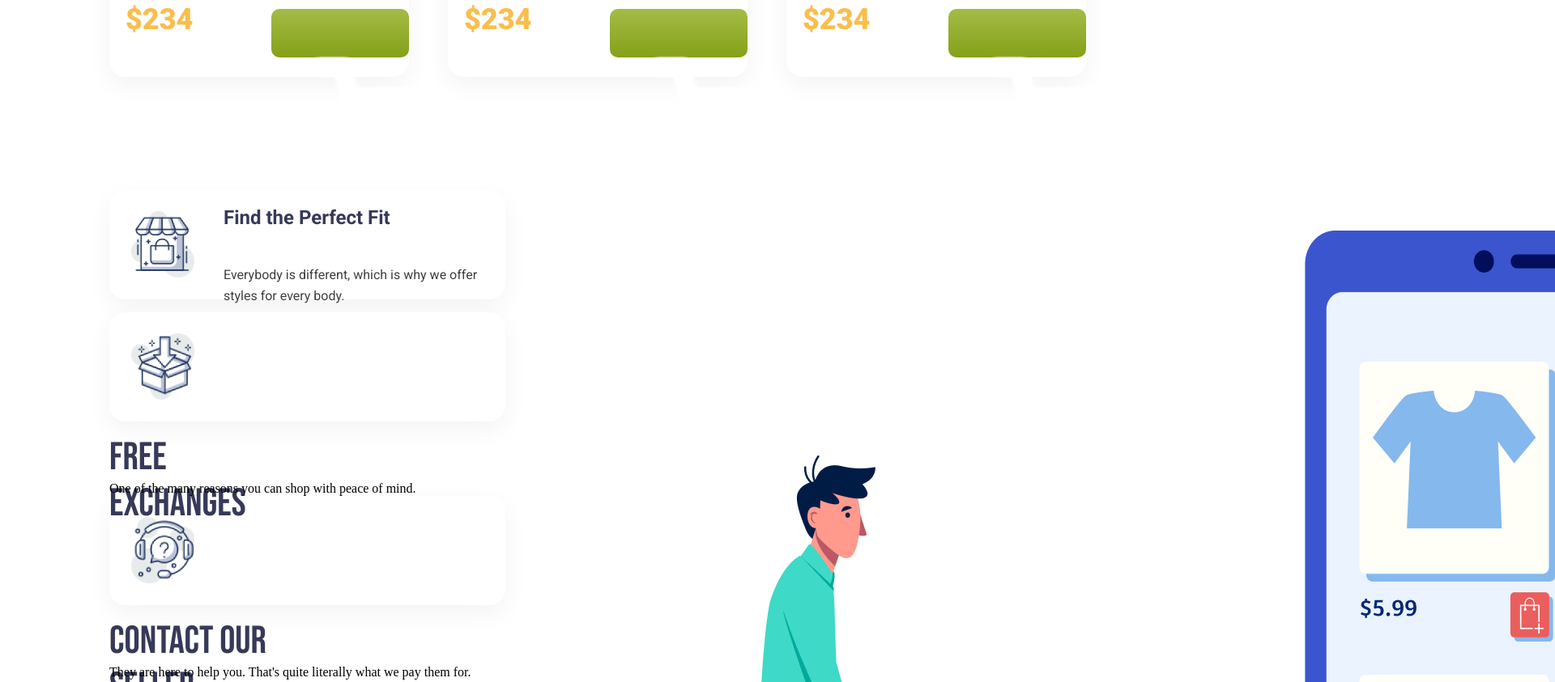
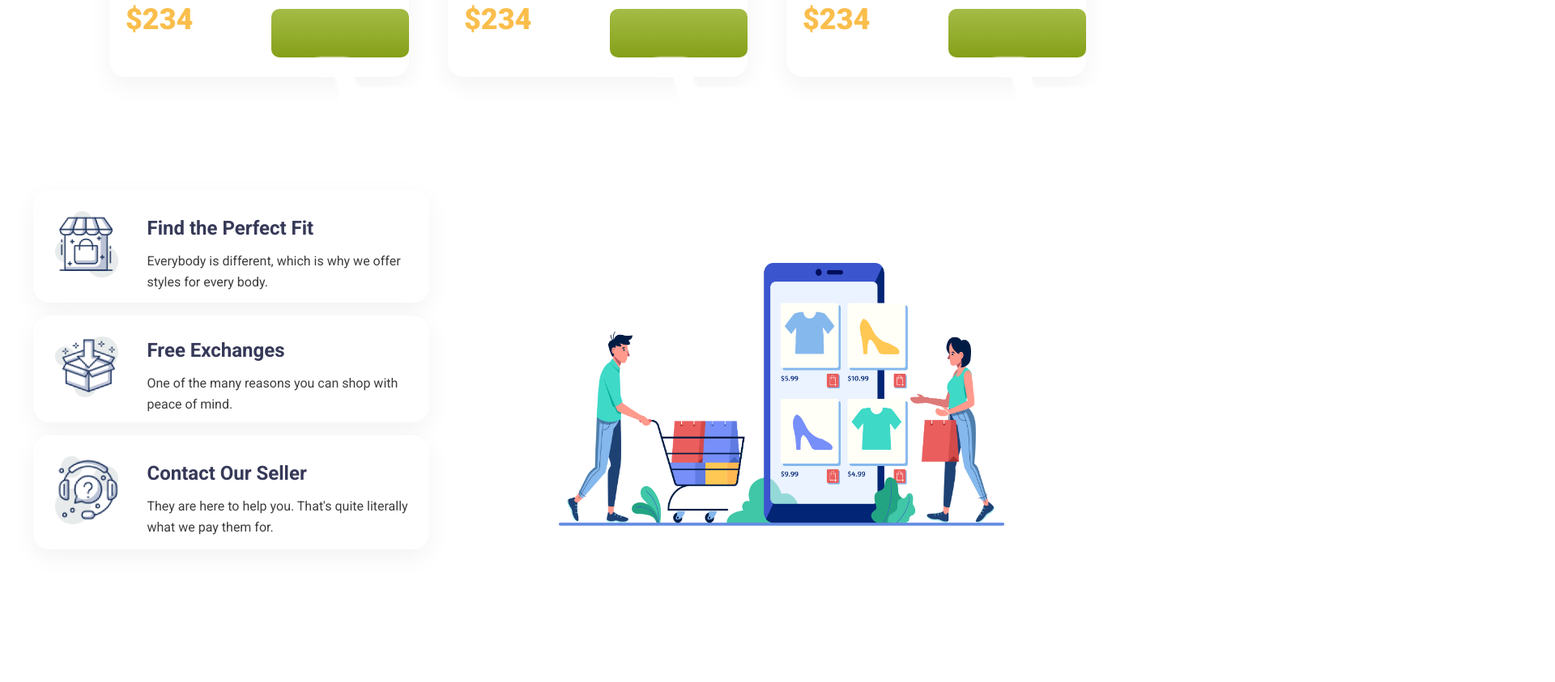
Before and after one commit to rafidahm/Genz-FASHION, a plain HTML site: page index.html in a window 1280 px wide. Shown: the part 1984-2827 px from the top of the page at 81% size, 1920 px wide, since content can reach past the window. Drawn offline with Linux system fonts and the light colour scheme.

Commit message:
Fixed the Footer Section

```diff
--- a/index.html
+++ b/index.html
@@ -172,10 +172,47 @@
             </div>
           </section>
 
-              <!-- <footer class="footer-main"> -->
-      <section class="footer">
+          <section class="facilities-section">
+            <div>
+              <div class="icons-div">
+                <div><img src="/icons/house.png" alt="" /></div>
+                <div>
+                  <h6>Find the Perfect Fit</h6>
+                  <p>
+                    Everybody is different, which is why we offer styles for every
+                    body.
+                  </p>
+                </div>
+              </div>
+
+              <div class="icons-div">
+                <div><img src="/icons/box.png" alt="" /></div>
+                <div>
+                  <h6>Free Exchanges</h6>
+                  <p>One of the many reasons you can shop with peace of mind.</p>
+                </div>
+              </div>
+              <div class="icons-div">
+                <div><img src="/icons/question.png" alt="" /></div>
+                <div>
+                  <h6>Contact Our Seller</h6>
+                  <p>
+                    They are here to help you. That's quite literally what we pay
+                    them for.
+                  </p>
+                </div>
+              </div>
+            </div>
+
+            <div class="shopping-div">
+              <img src="/images/shopping.png" alt="" />
+            </div>
+          </section>
+
+          <!-- <footer class="footer-main"> -->
+      <!-- <section class="footer">
         <div>
-        <div class="f-icon">
+        <div class="ficon">
           <div>
           <img src="/icons/house.png" class="f-img" alt="">
           </div>
@@ -188,7 +225,7 @@
 
 
           <div>
-            <div class="f-icon">
+            <div class="ficon">
           <img src="/icons/box.png" class="f-img"  alt="">
         </div>
         <div>
@@ -199,7 +236,7 @@
       </div>
 
       <div>
-        <div class="f-icon">
+        <div class="ficon">
           <img src="/icons/question.png" class="f-img"  alt=""> </div>
           <div>
           <h3>Contact Our Seller</h3>
@@ -209,10 +246,10 @@
       </div>
     </div>
 
-    <div class="f-icon2">
+    <div class="ficon2">
       <img src="/images/shopping.png" class="footer-img" alt="shopping-img">
     </div>
-      </section>
+      </section> -->
 
     </main>
 
--- a/style.css
+++ b/style.css
@@ -206,52 +206,49 @@ main h2 {
 }
 
 
-
-.footer{
+.facilities-section {
   display: flex;
   margin: 130px 135px 185px 135px;
+  justify-content: center;
+  align-items: center;
 }
 
-.f-icon img{
-  width: 78px;
-  height: 82px;
-  flex-shrink: 0;
-  background-color: url(<path-to-image>) lightgray 50% / cover no-repeat;
-  padding: 26px 36px 27px 27px;
-}
-.f-icon2{
+.shopping-div img {
   width: 550px;
   margin-top: 50px;
 }
-
-.f-icon{
+.icons-div {
   display: flex;
+  justify-content: center;
+  align-items: center;
   width: 489px;
-  height: 135px;
   border-radius: 20px;
   background-color: #fff;
   box-shadow: 0 10px 30px 0 rgba(0, 0, 0, 0.05);
   margin-bottom: 16px;
   margin-right: 160px;
 }
-
-.f-icon h3{
+.icons-div img {
+  width: 78px;
+  flex-shrink: 0;
+  background-color: url(<path-to-image>) lightgray 50% / cover no-repeat;
+  padding: 26px 36px 27px 27px;
+}
+.icons-div h6 {
   margin-top: 20px;
   color: #363958;
   font-family: Roboto;
   font-size: 24px;
   font-weight: 700;
 }
-
-.f-icon p{
+.icons-div p {
   margin-top: 14px;
   color: #3e3e3e;
   font-family: Roboto;
   font-size: 16px;
   font-weight: 400;
-  line-height: 26px; /* 162.5% */
+  line-height: 26px;
 }
-
 /* footer div{
   display: flex;
 
```
